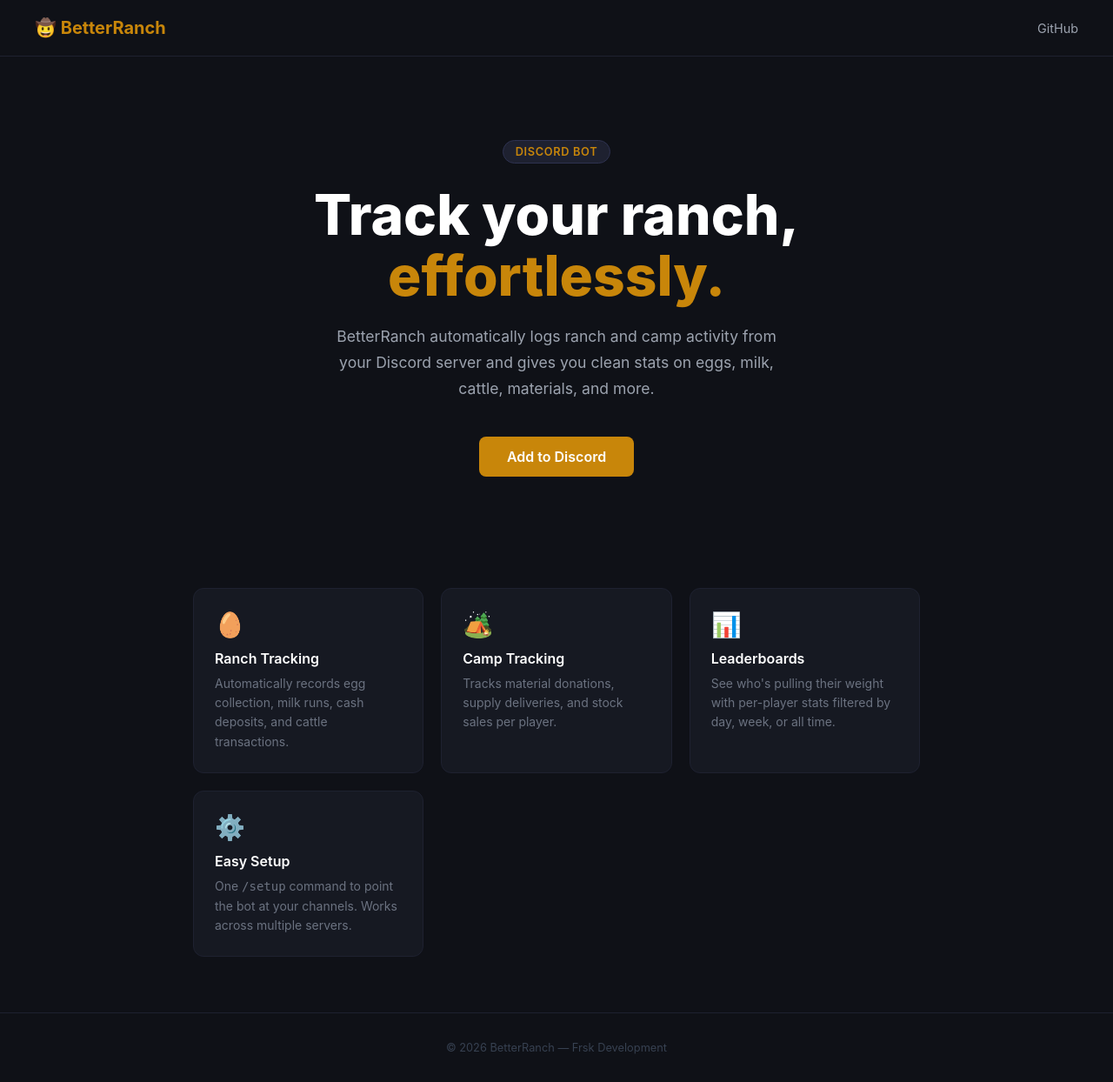
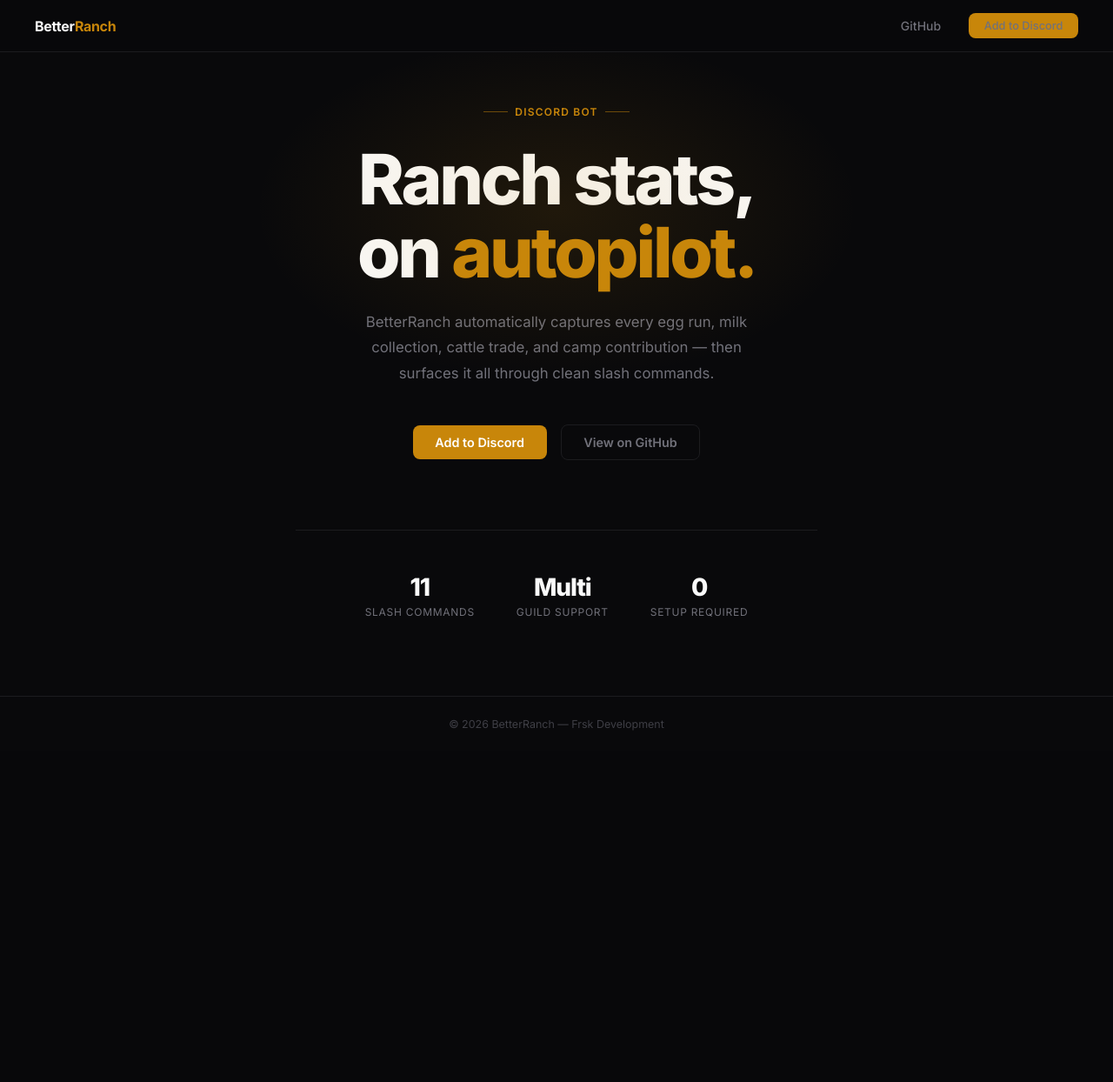
Before and after one commit to Frsk-Dev/BetterRanch, a Flask app: page / in a window 1280 px wide. Shown: the whole page at 87% size. After the commit the page ends 840 px from the top, so only its background shows below. Run offline with Flask 3, Linux system fonts and the light colour scheme.

Commit message:
Redesign landing page — clean hero, no emojis, professional layout

```diff
--- a/templates/index.html
+++ b/templates/index.html
@@ -4,186 +4,283 @@
     <meta charset="UTF-8">
     <meta name="viewport" content="width=device-width, initial-scale=1.0">
     <title>BetterRanch</title>
+    <link rel="preconnect" href="https://fonts.googleapis.com">
+    <link rel="preconnect" href="https://fonts.gstatic.com" crossorigin>
+    <link href="https://fonts.googleapis.com/css2?family=Inter:wght@400;500;600;700;800&display=swap" rel="stylesheet">
     <style>
-        * {
+        *, *::before, *::after {
             margin: 0;
             padding: 0;
             box-sizing: border-box;
         }
 
-        body {
-            font-family: -apple-system, BlinkMacSystemFont, "Segoe UI", Roboto, sans-serif;
-            background: #0f1117;
-            color: #e0e0e0;
-            min-height: 100vh;
+        :root {
+            --accent:     #c8860a;
+            --accent-dim: #a06808;
+            --bg:         #09090b;
+            --surface:    #111113;
+            --border:     #1c1c1f;
+            --text:       #fafafa;
+            --muted:      #71717a;
+            --subtle:     #3f3f46;
         }
 
+        html, body {
+            height: 100%;
+        }
+
+        body {
+            font-family: "Inter", -apple-system, sans-serif;
+            background: var(--bg);
+            color: var(--text);
+            min-height: 100vh;
+            overflow-x: hidden;
+        }
+
+        /* ── Nav ── */
         nav {
+            position: fixed;
+            top: 0;
+            left: 0;
+            right: 0;
+            z-index: 100;
             display: flex;
             align-items: center;
             justify-content: space-between;
-            padding: 1.25rem 2.5rem;
-            border-bottom: 1px solid #1e2130;
+            padding: 0 2.5rem;
+            height: 60px;
+            background: rgba(9, 9, 11, 0.8);
+            backdrop-filter: blur(12px);
+            border-bottom: 1px solid var(--border);
         }
 
         .nav-logo {
-            font-size: 1.25rem;
+            font-size: 1rem;
             font-weight: 700;
-            color: #c8860a;
+            color: var(--text);
             text-decoration: none;
+            letter-spacing: -0.02em;
         }
 
-        .nav-link {
-            color: #9ca3af;
-            text-decoration: none;
-            font-size: 0.9rem;
-            transition: color 0.2s;
+        .nav-logo span {
+            color: var(--accent);
         }
 
-        .nav-link:hover {
-            color: #e0e0e0;
+        .nav-links {
+            display: flex;
+            align-items: center;
+            gap: 2rem;
         }
 
+        .nav-links a {
+            color: var(--muted);
+            text-decoration: none;
+            font-size: 0.875rem;
+            font-weight: 500;
+            transition: color 0.15s;
+        }
+
+        .nav-links a:hover {
+            color: var(--text);
+        }
+
+        /* ── Hero ── */
         .hero {
+            min-height: 100vh;
             display: flex;
             flex-direction: column;
             align-items: center;
             justify-content: center;
             text-align: center;
-            padding: 6rem 2rem 4rem;
+            padding: 6rem 1.5rem 4rem;
+            position: relative;
         }
 
-        .hero-badge {
-            display: inline-block;
-            background: #1e2130;
-            border: 1px solid #2e3250;
-            color: #c8860a;
-            font-size: 0.8rem;
+        /* Radial glow behind hero text */
+        .hero::before {
+            content: "";
+            position: absolute;
+            top: 30%;
+            left: 50%;
+            transform: translate(-50%, -50%);
+            width: 700px;
+            height: 400px;
+            background: radial-gradient(ellipse, rgba(200, 134, 10, 0.12) 0%, transparent 70%);
+            pointer-events: none;
+        }
+
+        .hero-eyebrow {
+            display: inline-flex;
+            align-items: center;
+            gap: 0.5rem;
+            font-size: 0.75rem;
             font-weight: 600;
-            padding: 0.3rem 0.85rem;
-            border-radius: 999px;
-            margin-bottom: 1.5rem;
-            letter-spacing: 0.05em;
+            letter-spacing: 0.1em;
             text-transform: uppercase;
+            color: var(--accent);
+            margin-bottom: 1.75rem;
+        }
+
+        .hero-eyebrow::before,
+        .hero-eyebrow::after {
+            content: "";
+            display: block;
+            width: 28px;
+            height: 1px;
+            background: var(--accent);
+            opacity: 0.5;
         }
 
         h1 {
-            font-size: clamp(2.5rem, 6vw, 4rem);
+            font-size: clamp(2.75rem, 7vw, 5rem);
             font-weight: 800;
-            line-height: 1.1;
-            margin-bottom: 1.25rem;
-            color: #ffffff;
+            line-height: 1.05;
+            letter-spacing: -0.04em;
+            color: var(--text);
+            max-width: 720px;
+            margin-bottom: 1.5rem;
         }
 
-        h1 span {
-            color: #c8860a;
+        h1 em {
+            font-style: normal;
+            color: var(--accent);
         }
 
-        .hero p {
-            font-size: 1.1rem;
-            color: #9ca3af;
-            max-width: 540px;
-            line-height: 1.7;
-            margin-bottom: 2.5rem;
+        .hero-sub {
+            font-size: 1.05rem;
+            color: var(--muted);
+            max-width: 480px;
+            line-height: 1.75;
+            margin-bottom: 2.75rem;
+        }
+
+        .hero-actions {
+            display: flex;
+            align-items: center;
+            gap: 1rem;
+            flex-wrap: wrap;
+            justify-content: center;
+        }
+
+        .btn {
+            display: inline-flex;
+            align-items: center;
+            gap: 0.5rem;
+            font-family: inherit;
+            font-size: 0.9rem;
+            font-weight: 600;
+            padding: 0.7rem 1.6rem;
+            border-radius: 8px;
+            text-decoration: none;
+            cursor: pointer;
+            transition: all 0.15s;
+            border: none;
         }
 
         .btn-primary {
-            display: inline-block;
-            background: #c8860a;
+            background: var(--accent);
             color: #fff;
-            font-size: 1rem;
-            font-weight: 600;
-            padding: 0.8rem 2rem;
-            border-radius: 8px;
-            text-decoration: none;
-            transition: background 0.2s, transform 0.1s;
         }
 
         .btn-primary:hover {
-            background: #a86f08;
+            background: var(--accent-dim);
             transform: translateY(-1px);
+            box-shadow: 0 4px 20px rgba(200, 134, 10, 0.3);
         }
 
-        .features {
-            display: grid;
-            grid-template-columns: repeat(auto-fit, minmax(240px, 1fr));
-            gap: 1.25rem;
-            max-width: 900px;
-            margin: 4rem auto;
-            padding: 0 2rem;
+        .btn-ghost {
+            background: transparent;
+            color: var(--muted);
+            border: 1px solid var(--border);
         }
 
-        .feature-card {
-            background: #161922;
-            border: 1px solid #1e2130;
-            border-radius: 12px;
-            padding: 1.5rem;
+        .btn-ghost:hover {
+            color: var(--text);
+            border-color: var(--subtle);
         }
 
-        .feature-icon {
-            font-size: 1.75rem;
-            margin-bottom: 0.75rem;
+        /* ── Stats strip ── */
+        .stats-strip {
+            display: flex;
+            align-items: center;
+            justify-content: center;
+            gap: 3rem;
+            margin-top: 5rem;
+            padding-top: 3rem;
+            border-top: 1px solid var(--border);
+            width: 100%;
+            max-width: 600px;
+            flex-wrap: wrap;
         }
 
-        .feature-card h3 {
-            font-size: 1rem;
-            font-weight: 600;
-            color: #ffffff;
-            margin-bottom: 0.5rem;
+        .stat {
+            text-align: center;
         }
 
-        .feature-card p {
-            font-size: 0.875rem;
-            color: #6b7280;
-            line-height: 1.6;
+        .stat-value {
+            font-size: 1.75rem;
+            font-weight: 800;
+            letter-spacing: -0.04em;
+            color: var(--text);
         }
 
+        .stat-label {
+            font-size: 0.75rem;
+            color: var(--muted);
+            margin-top: 0.25rem;
+            text-transform: uppercase;
+            letter-spacing: 0.06em;
+        }
+
+        /* ── Footer ── */
         footer {
             text-align: center;
-            padding: 2rem;
-            color: #374151;
-            font-size: 0.8rem;
-            border-top: 1px solid #1e2130;
+            padding: 1.5rem;
+            color: var(--subtle);
+            font-size: 0.78rem;
+            border-top: 1px solid var(--border);
         }
     </style>
 </head>
 <body>
 
     <nav>
-        <a href="/" class="nav-logo">🤠 BetterRanch</a>
-        <a href="https://github.com/Frsk-Development/BetterRanch" class="nav-link" target="_blank">GitHub</a>
+        <a href="/" class="nav-logo">Better<span>Ranch</span></a>
+        <div class="nav-links">
+            <a href="https://github.com/Frsk-Development/BetterRanch" target="_blank">GitHub</a>
+            <a href="#" class="btn btn-primary" style="padding: 0.45rem 1.1rem; font-size: 0.8rem;">Add to Discord</a>
+        </div>
     </nav>
 
     <section class="hero">
-        <div class="hero-badge">Discord Bot</div>
-        <h1>Track your ranch,<br><span>effortlessly.</span></h1>
-        <p>
-            BetterRanch automatically logs ranch and camp activity from your Discord server
-            and gives you clean stats on eggs, milk, cattle, materials, and more.
+        <div class="hero-eyebrow">Discord Bot</div>
+
+        <h1>Ranch stats,<br>on <em>autopilot.</em></h1>
+
+        <p class="hero-sub">
+            BetterRanch automatically captures every egg run, milk collection,
+            cattle trade, and camp contribution — then surfaces it all through
+            clean slash commands.
         </p>
-        <a href="#" class="btn-primary">Add to Discord</a>
-    </section>
 
-    <section class="features">
-        <div class="feature-card">
-            <div class="feature-icon">🥚</div>
-            <h3>Ranch Tracking</h3>
-            <p>Automatically records egg collection, milk runs, cash deposits, and cattle transactions.</p>
+        <div class="hero-actions">
+            <a href="#" class="btn btn-primary">Add to Discord</a>
+            <a href="https://github.com/Frsk-Development/BetterRanch" target="_blank" class="btn btn-ghost">View on GitHub</a>
         </div>
-        <div class="feature-card">
-            <div class="feature-icon">🏕️</div>
-            <h3>Camp Tracking</h3>
-            <p>Tracks material donations, supply deliveries, and stock sales per player.</p>
-        </div>
-        <div class="feature-card">
-            <div class="feature-icon">📊</div>
-            <h3>Leaderboards</h3>
-            <p>See who's pulling their weight with per-player stats filtered by day, week, or all time.</p>
-        </div>
-        <div class="feature-card">
-            <div class="feature-icon">⚙️</div>
-            <h3>Easy Setup</h3>
-            <p>One <code>/setup</code> command to point the bot at your channels. Works across multiple servers.</p>
+
+        <div class="stats-strip">
+            <div class="stat">
+                <div class="stat-value">11</div>
+                <div class="stat-label">Slash Commands</div>
+            </div>
+            <div class="stat">
+                <div class="stat-value">Multi</div>
+                <div class="stat-label">Guild Support</div>
+            </div>
+            <div class="stat">
+                <div class="stat-value">0</div>
+                <div class="stat-label">Setup Required</div>
+            </div>
         </div>
     </section>
 
```
